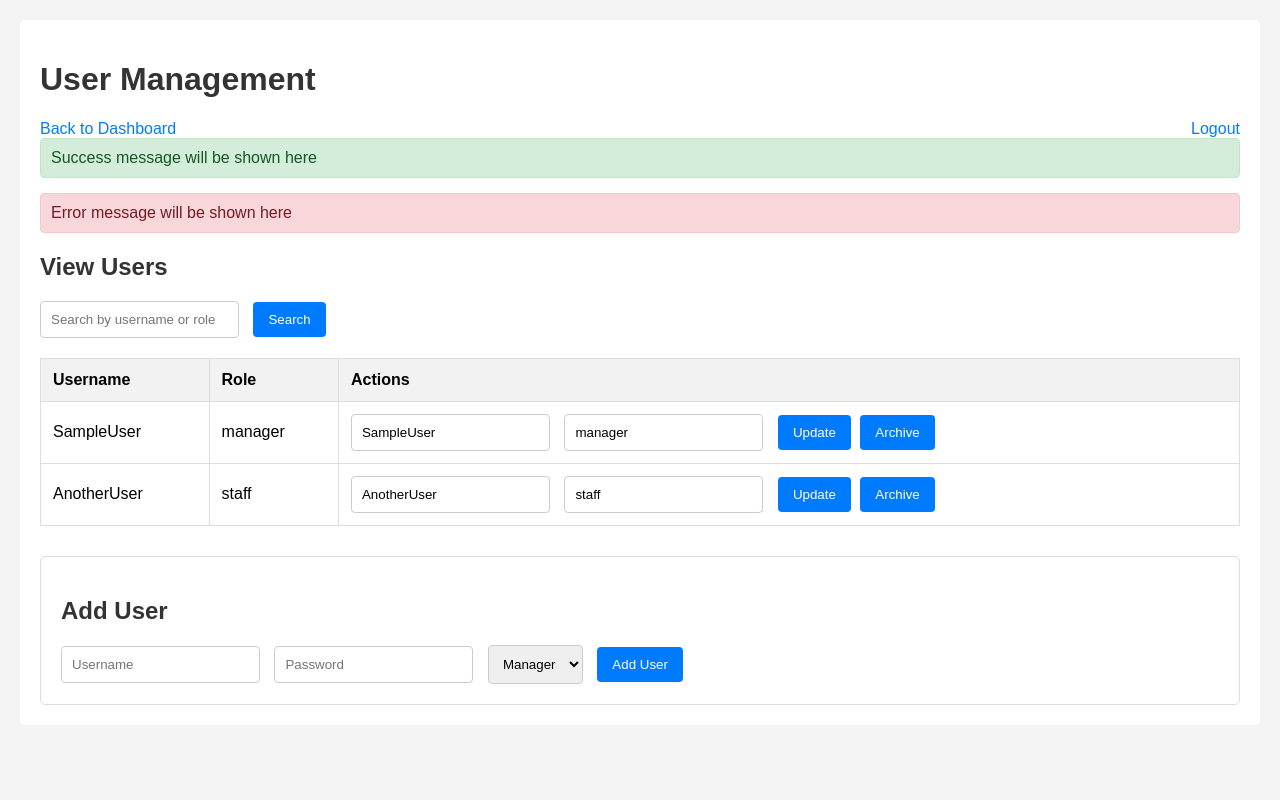
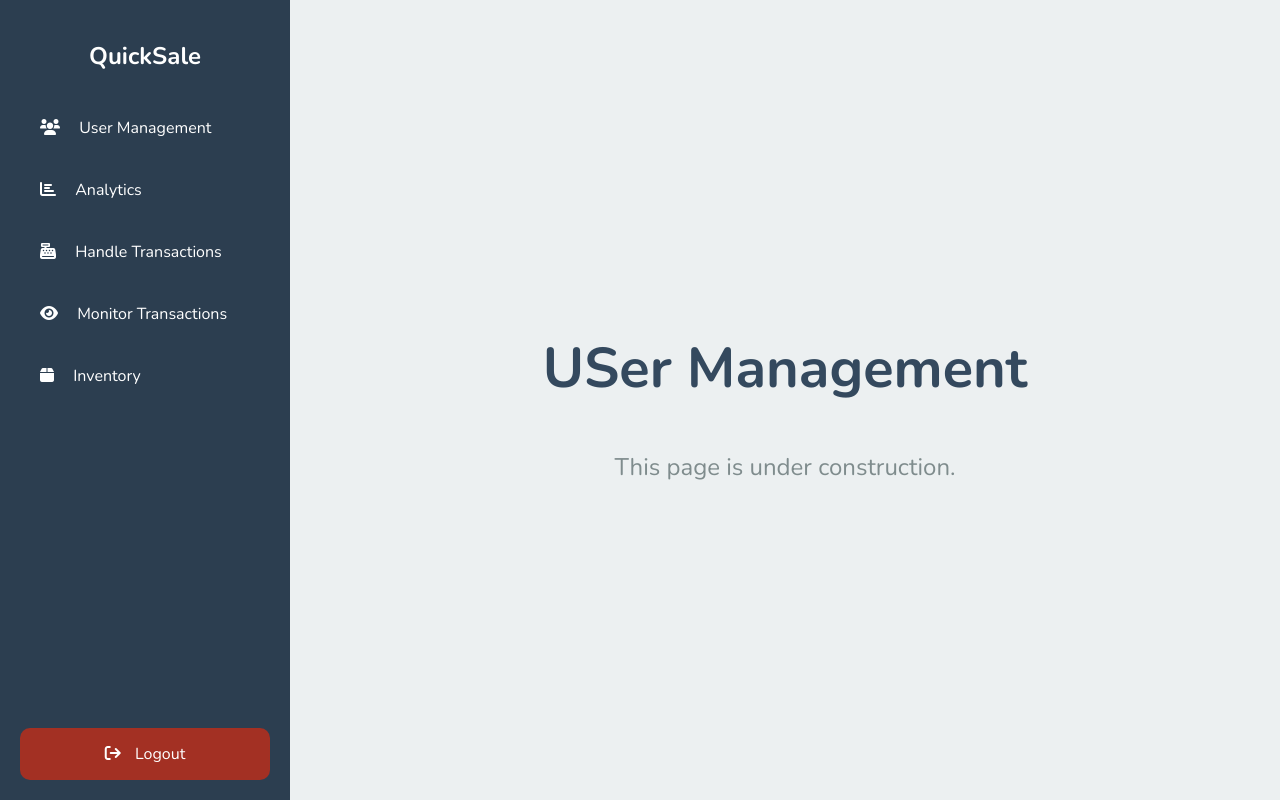
Before and after one commit to Miltonus11/POS-System, a PHP site: page /POS-System/frontend/views/admin/userManagement.php in a window 1280 px wide. Run offline with PHP 8.4, Linux system fonts and the light colour scheme; a user stored in the database is signed in.

Commit message:
Sidebar Navigation design slight improvements in login

```diff
--- a/backend/api/auth.php
+++ b/backend/api/auth.php
@@ -91,6 +91,12 @@
         $_SESSION['role'] = $account['role'];
         $_SESSION['logged_in'] = true;
         $_SESSION['last_activity'] = time();
+
+        http_response_code(200);
+        echo json_encode([
+            'success' => true,
+            'role' => $account['role']
+        ]);
     }
 
     function handleLogout(): void {
--- /dev/null
+++ b/frontend/assets/css/admin-dashboard.css
@@ -0,0 +1,86 @@
+body {
+    font-family: 'Nunito', sans-serif;
+    margin: 0;
+    background-color: #ecf0f1;
+    color: #34495e;
+}
+
+.dashboard-container {
+    display: flex;
+    height: 100vh;
+}
+
+.sidebar {
+    width: 250px;
+    background-color: #2c3e50;
+    color: white;
+    padding: 20px;
+    display: flex;
+    flex-direction: column;
+}
+
+.sidebar h2 {
+    text-align: center;
+    margin-bottom: 30px;
+    font-weight: 700;
+}
+
+.sidebar nav a {
+    display: block;
+    color: white;
+    text-decoration: none;
+    padding: 15px 20px;
+    margin-bottom: 10px;
+    border-radius: 10px;
+    transition: background-color 0.3s;
+}
+
+.sidebar nav a:hover,
+.sidebar nav a.active {
+    background-color: #587da1;
+}
+
+.sidebar nav a i {
+    margin-right: 15px;
+
+}
+
+.logout-link {
+    display: block;
+    text-decoration: none;
+    color: white;
+    padding: 15px 20px;
+    margin-top: auto;
+    border-radius: 10px;
+    background-color: #a33023;
+    text-align: center;
+    transition: background-color 0.3s;
+}
+
+.logout-link:hover {
+    background-color: #c0392b;
+}
+
+.logout-link i {
+    margin-right: 10px;
+}
+
+.main-content {
+    flex-grow: 1;
+    padding: 40px;
+    display: flex;
+    flex-direction: column;
+    justify-content: center;
+    align-items: center;
+    text-align: center;
+}
+
+.main-content h1 {
+    font-size: 3.5em;
+    margin-bottom: 20px;
+}
+
+.main-content p {
+    font-size: 1.5em;
+    color: #7f8c8d;
+}
--- a/frontend/assets/css/userManagement.css
+++ /dev/null
@@ -1,116 +0,0 @@
-
-body {
-    font-family: Arial, sans-serif;
-    background-color: #f4f4f4;
-    margin: 0;
-    padding: 20px;
-}
-
-.container {
-    background-color: #fff;
-    padding: 20px;
-    border-radius: 5px;
-}
-
-h1, h2 {
-    color: #333;
-}
-
-a {
-    color: #007bff;
-    text-decoration: none;
-}
-
-a:hover {
-    text-decoration: underline;
-}
-
-#logoutLink {
-    float: right;
-}
-
-.message {
-    padding: 10px;
-    margin-bottom: 15px;
-    border-radius: 4px;
-}
-
-.success-message {
-    color: #155724;
-    background-color: #d4edda;
-    border: 1px solid #c3e6cb;
-}
-
-.error-message {
-    color: #721c24;
-    background-color: #f8d7da;
-    border: 1px solid #f5c6cb;
-}
-
-table {
-    width: 100%;
-    border-collapse: collapse;
-    margin-top: 20px;
-}
-
-table, th, td {
-    border: 1px solid #ddd;
-}
-
-th, td {
-    padding: 12px;
-    text-align: left;
-}
-
-th {
-    background-color: #f2f2f2;
-}
-
-form.inline-form {
-    display: inline-block;
-    margin-right: 5px;
-}
-
-input[type="text"], input[type="password"], select {
-    padding: 10px;
-    margin-right: 10px;
-    border: 1px solid #ccc;
-    border-radius: 4px;
-}
-
-button {
-    padding: 10px 15px;
-    cursor: pointer;
-    background-color: #007bff;
-    color: white;
-    border: none;
-    border-radius: 4px;
-}
-
-button:hover {
-    background-color: #0056b3;
-}
-
-.add-user-form {
-    margin-top: 30px;
-    padding: 20px;
-    border: 1px solid #ddd;
-    border-radius: 5px;
-}
-
-/* Responsive design */
-@media (max-width: 600px) {
-    body {
-        padding: 10px;
-    }
-    .container {
-        padding: 15px;
-    }
-    input[type="text"], input[type="password"], select, button {
-        width: 100%;
-        margin-bottom: 10px;
-    }
-    form.inline-form {
-        display: block;
-    }
-}
--- a/frontend/views/admin/userManagement.php
+++ b/frontend/views/admin/userManagement.php
@@ -1,77 +1,43 @@
+<?php
+session_start();
+
+if(!isset($_SESSION['logged_in'])){
+    header("Location: ../../../index.php");
+    exit();
+}
+// only admin may access
+if(!isset($_SESSION['role']) || $_SESSION['role'] !== 'admin'){
+    header("Location: ../../../index.php");
+    exit();
+}
+?>
+
 <!DOCTYPE html>
 <html>
 <head>
-    <title>User Management</title>
-    <link rel="stylesheet" href="../../assets/css/userManagement.css">
+    <title>Monitor Transactions</title>
+    <link rel="stylesheet" href="../../assets/css/admin-dashboard.css">
+    <link rel="stylesheet" href="https://cdnjs.cloudflare.com/ajax/libs/font-awesome/6.0.0-beta3/css/all.min.css">
+    <link href="https://fonts.googleapis.com/css2?family=Nunito:wght@400;700&display=swap" rel="stylesheet">
 </head>
 <body>
-    <div class="container">
-        <h1>User Management</h1>
-        <a href="admin-dashboard.php">Back to Dashboard</a>
-        <a href="#" id="logoutLink">Logout</a>
-
-        <div class="message success-message">Success message will be shown here</div>
-        <div class="message error-message">Error message will be shown here</div>
-
-        <h2>View Users</h2>
-        <form>
-            <input type="text" name="search" placeholder="Search by username or role">
-            <button type="submit">Search</button>
-        </form>
-        <table>
-            <thead>
-                <tr>
-                    <th>Username</th>
-                    <th>Role</th>
-                    <th>Actions</th>
-                </tr>
-            </thead>
-            <tbody>
-                <tr>
-                    <td>SampleUser</td>
-                    <td>manager</td>
-                    <td>
-                        <form class="inline-form">
-                            <input type="text" name="username" value="SampleUser">
-                            <input type="text" name="role" value="manager">
-                            <button type="submit">Update</button>
-                        </form>
-                        <form class="inline-form">
-                            <button type="submit" onclick="return confirm('Are you sure you want to archive this user?');">Archive</button>
-                        </form>
-                    </td>
-                </tr>
-                <tr>
-                    <td>AnotherUser</td>
-                    <td>staff</td>
-                    <td>
-                        <form class="inline-form">
-                            <input type="text" name="username" value="AnotherUser">
-                            <input type="text" name="role" value="staff">
-                            <button type="submit">Update</button>
-                        </form>
-                        <form class="inline-form">
-                            <button type="submit" onclick="return confirm('Are you sure you want to archive this user?');">Archive</button>
-                        </form>
-                    </td>
-                </tr>
-            </tbody>
-        </table>
-
-        <div class="add-user-form">
-            <h2>Add User</h2>
-            <form>
-                <input type="text" name="username" placeholder="Username" required>
-                <input type="password" name="password" placeholder="Password" required>
-                <select name="role">
-                    <option value="manager">Manager</option>
-                    <option value="staff">Staff</option>
-                </select>
-                <button type="submit">Add User</button>
-            </form>
-        </div>
+    <div class="dashboard-container">
+        <aside class="sidebar">
+            <h2>QuickSale</h2>
+            <nav>
+                <a href="userManagement.php"><i class="fas fa-users"></i> User Management</a>
+                <a href="analytics.php"><i class="fas fa-chart-bar"></i> Analytics</a>
+                <a href="handleTransactions.php"><i class="fas fa-cash-register"></i> Handle Transactions</a>
+                <a href="monitorTransactions.php"><i class="fas fa-eye"></i> Monitor Transactions</a>
+                <a href="inventory.php"><i class="fas fa-box"></i> Inventory</a>
+            </nav>
+            <a href="#" id="logoutLink" class="logout-link"><i class="fas fa-arrow-right-from-bracket"></i> Logout</a>
+        </aside>
+        <main class="main-content">
+            <h1>USer Management</h1>
+            <p>This page is under construction.</p>
+        </main>
     </div>
-
-<script src="../../assets/js/logout.js"></script>
+    <script src="../../assets/js/logout.js"></script>
 </body>
 </html>
--- a/index.php
+++ b/index.php
@@ -2,6 +2,9 @@
 <html>
 <head>
     <title>Login</title>
+    <link rel="preconnect" href="https://fonts.googleapis.com">
+    <link rel="preconnect" href="https://fonts.gstatic.com" crossorigin>
+    <link href="https://fonts.googleapis.com/css2?family=Nunito:wght@400;700&display=swap" rel="stylesheet">
     <link rel="stylesheet" href="./frontend/assets/css/login.css">
 </head>
 <body>
```
Also changed, not shown: frontend/assets/css/login.css (+34 -58 lines), frontend/assets/js/login.js (+6 -6 lines), frontend/views/admin/admin-dashboard.php (+21 -13 lines), frontend/views/admin/analytics.php (+35 -3 lines), frontend/views/admin/handleTransactions.php (+35 -3 lines), frontend/views/admin/inventory.php (+35 -3 lines), frontend/views/admin/monitorTransactions.php (+35 -3 lines).
